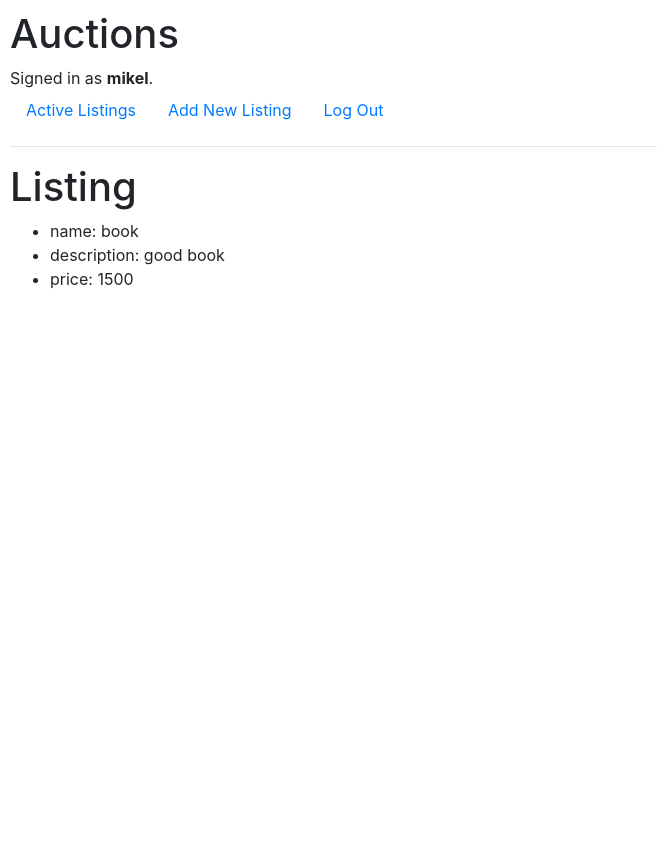
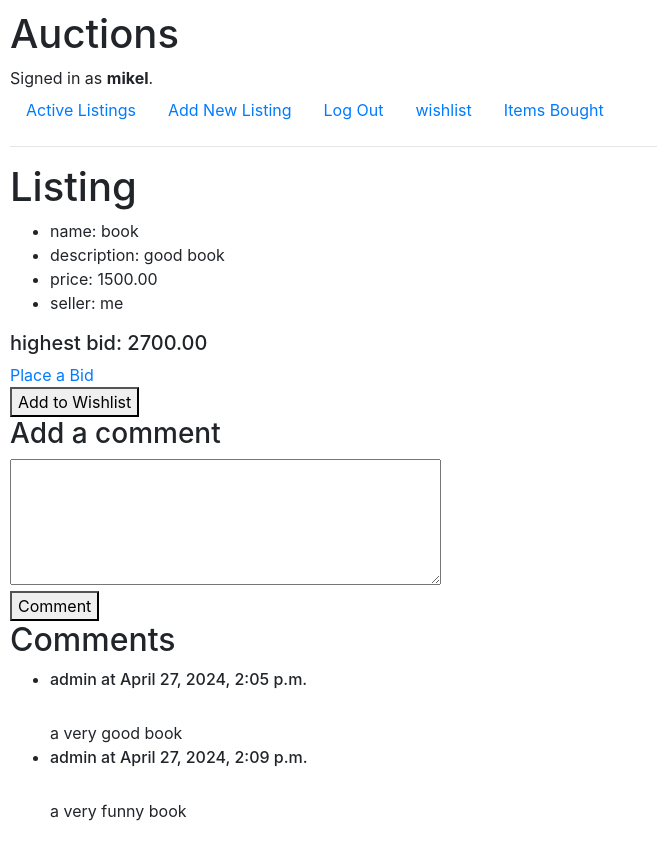
Before and after one commit to MikeB1996/commerce, a Django app: page /auction/1 in a window 1280 px wide. Shown: the whole page, without its empty margins (0-657 px from the left). Before the commit the page ends 289 px from the top, so only its background shows below. Run offline with Django 3.2, Linux system fonts and the light colour scheme; a user stored in the database is signed in; data comes from the database, SQL or seed files in the repository; both versions use the stored data as it was after the commit; some libraries are stand-ins or nearby versions.

Commit message:
brought the project to a "working" stage still missing a decent interface thought

```diff
--- a/auctions/models.py
+++ b/auctions/models.py
@@ -1,5 +1,6 @@
 from django.contrib.auth.models import AbstractUser
 from django.db import models
+from django.utils import timezone
 
 
 class User(AbstractUser):
@@ -8,10 +9,13 @@ class User(AbstractUser):
 class Auction_listings(models.Model):
     #id of the user inserting the listing should be automatically retrieved from the user account (table)
     userid = models.ForeignKey(User, on_delete=models.CASCADE, related_name="listings")
-    title = models.TextField( max_length = 50 )
+    title = models.CharField( max_length = 50 )
     description = models.TextField( max_length = 200 )
     #price in cents? i'll see in the future and change it in a more readable way
-    startingprice = models.IntegerField()
+    startingprice = models.DecimalField(max_digits=10, decimal_places=2)
+    active = models.BooleanField(default=True)
+    winner= models.ForeignKey(User, on_delete=models.SET_NULL, related_name="Auctions_won", blank=True, null=True)
+    finalPrice=models.DecimalField(max_digits=10, decimal_places=2, default=0)
     #image? to add
 
     def __str__(self):
@@ -24,7 +28,7 @@ class bids(models.Model):
     userid = models.ForeignKey(User, on_delete=models.CASCADE, related_name="bidsmade")
     #id of the listing the bid is for many to 1 relationship? the listing can have many bids
     listingid = models.ForeignKey(Auction_listings, on_delete=models.CASCADE, related_name="bidsreceived")
-    bidprice = models.IntegerField()
+    bidprice = models.DecimalField(max_digits=10, decimal_places=2)
 
     def __str__(self):
         return f"{self.userid} bids for: {self.listingid} an offer of: {self.bidprice/100}"
@@ -36,11 +40,16 @@ class comments(models.Model):
     commenttext = models.TextField( max_length = 200 )
     listingid = models.ForeignKey(Auction_listings, on_delete=models.CASCADE, related_name="commentsposted")
 
+    created_at = models.DateTimeField(auto_now_add=True)
+
     def __str__(self):
-        return f"{self.userid} comments: {self.commenttext} to: {self.listingid}"
+        return f"{self.userid} comments: {self.commenttext} to: {self.listingid} at: {self.created_at}"
 
 
 #da vedere bene se la relazione funziona
-class wishlist(models.Model):
+class Wishlist(models.Model):
     userid= models.ForeignKey(User, on_delete=models.CASCADE, related_name="wisher")
-    listingid= models.ForeignKey(Auction_listings, on_delete=models.CASCADE, related_name="wished")
+    itemid= models.ManyToManyField(Auction_listings)
+
+    def __str__(self):
+        return f"{self.userid.username}'s wishlist"
--- /dev/null
+++ b/auctions/templates/auctions/closeauction.html
@@ -0,0 +1,6 @@
+{% extends "auctions/layout.html" %}
+
+{% block body %}
+
+
+{% endblock %}
--- a/auctions/templates/auctions/layout.html
+++ b/auctions/templates/auctions/layout.html
@@ -27,6 +27,12 @@
                 <li class="nav-item">
                     <a class="nav-link" href="{% url 'logout' %}">Log Out</a>
                 </li>
+                <li class="nav-item">
+                    <a class="nav-link" href="{% url 'wishlist' %}">wishlist</a>
+                </li>
+                <li class="nav-item">
+                    <a class="nav-link" href="{% url 'myitemsBought' %}">Items Bought</a>
+                </li>
             {% else %}
                 <li class="nav-item">
                     <a class="nav-link" href="{% url 'login' %}">Log In</a>
--- a/auctions/templates/auctions/listing.html
+++ b/auctions/templates/auctions/listing.html
@@ -8,5 +8,61 @@
         <li>name: {{listing.title}}</li>
         <li>description: {{listing.description}} </li>
         <li>price: {{listing.startingprice}} </li>
+        <li>seller: {{listing.userid}}</li>
+    </ul>
+
+    {% if highestBid.bidprice %}
+        <h5>highest bid: {{highestBid.bidprice}}</h5>
+    {% else %}
+        <h5>No bids</h5>
+    {% endif %}
+
+    {% if user.is_authenticated and listing.active %}
+
+        <a href="{% url 'userbid' listing.id %}">Place a Bid</a>
+
+
+        <form method="post" action="{% url 'addwishlistpage' listing.id %}">
+            {% csrf_token %}
+            <button type="submit">Add to Wishlist</button>
+        </form>
+
+
+        {% if listing.userid == user %}
+            <form method="post" action="{% url 'endAuction' listing.id %}">
+                {% csrf_token %}
+                <button type="submit"> End Auction</button>
+            </form>
+        {% endif %}
+    {% endif %}
+
+    {% if listing.active == False %}
+        {% if listing.winner == user %}
+            <h1> you have won this auction</h1>
+        {% else %}
+            <h1>Winner: {{listing.winner}}</h1>
+        {% endif %}
+    {% endif %}
+
+
+    {% if user.is_authenticated and listing.active %}
+        <h3>Add a comment</h3>
+        <form method="post">
+            {% csrf_token %}
+            <textarea name="commenttext" cols="40" rows="5"></textarea>
+            <br>
+            <button type="submit">Comment</button>
+        </form>
+    {% endif %}
+    <h2>Comments</h2>
+    <ul>
+        {% for comment in comments %}
+            <li>
+                <h6>{{comment.userid.username}} at {{ comment.created_at }}</h6> <br>
+                {{ comment.commenttext }}
+            </li>
+        {% empty %}
+            <li>No comments for this listing</li>
+        {% endfor %}
     </ul>
 {% endblock %}
--- a/auctions/urls.py
+++ b/auctions/urls.py
@@ -8,6 +8,11 @@ urlpatterns = [
     path("logout", views.logout_view, name="logout"),
     path("register", views.register, name="register"),
     path("newlist", views.newlist, name="newlist"),
+    path("wish", views.wishlistpage, name="wishlist"),
+    path("itemsBought", views.boughtlist, name="myitemsBought"),
+    path("add/<int:listing_id>", views.add_wishlist, name="addwishlistpage"),
+    path("bidding/<int:listing_id>", views.add_bidding, name="userbid"),
+    path("close/<int:listing_id>", views.EndAuction, name="endAuction"),
     path("<int:listing_id>", views.listing, name="listing"),
-    path("<int:user_id>", views.wishlist, name="wishlistpage")
+
 ]
--- a/auctions/views.py
+++ b/auctions/views.py
@@ -1,11 +1,15 @@
 from django.contrib.auth import authenticate, login, logout
+from django.contrib.auth.decorators import login_required
+from django.contrib import messages
 from django.db import IntegrityError
 from django.http import HttpResponse, HttpResponseRedirect
 from django.shortcuts import render, redirect
 from django.urls import reverse
 from django import forms
+from django.core.exceptions import ObjectDoesNotExist
 
-from .models import User, Auction_listings
+
+from .models import User, Auction_listings, Wishlist, bids, comments
 
 
 def index(request):
@@ -13,6 +17,10 @@ def index(request):
         "listings": Auction_listings.objects.all()
     })
 
+def boughtlist(request):
+    return render(request, "auctions/itemsBought.html", {
+        "listings": Auction_listings.objects.all()
+    })
 
 def login_view(request):
     if request.method == "POST":
@@ -63,12 +71,13 @@ def register(request):
     else:
         return render(request, "auctions/register.html")
 
+#form to insert a new listing
 class newlistform(forms.ModelForm):
     class Meta:
         model=Auction_listings
         fields=["userid","title","description","startingprice"]
 
-
+#create a new item listing from the form
 def newlist(request):
     if request.method == "POST":
         form=newlistform(request.POST)
@@ -82,13 +91,121 @@ def newlist(request):
     })
 
 
+
+#wishlist implementation? da decidere come fare
+@login_required
+def wishlistpage(request):
+    try:
+        mywishlist = Wishlist.objects.get(userid=request.user)
+    except ObjectDoesNotExist:
+        mywishlist=None
+    if mywishlist:
+        return render(request, "auctions/wishlist.html", {
+            "wishlist": mywishlist.itemid.all()
+        })
+    else:
+        return render(request, "auctions/wishlist.html", {
+            "wishlist": mywishlist
+        })
+
+
+#add to wishlist implementation via a button in the item page
+@login_required
+def add_wishlist(request, listing_id):
+    listing= Auction_listings.objects.get(pk=listing_id)
+    wishlist, created=Wishlist.objects.get_or_create(userid=request.user)
+    wishlist.itemid.add(listing)
+    return redirect("listing", listing_id=listing_id)
+
+
+class bidding_form(forms.Form):
+    bidprice= forms.DecimalField(label="bid price", min_value=0.01)
+
+@login_required
+def add_bidding(request, listing_id):
+    #retrieving the listing with the given id from the db
+    listing=Auction_listings.objects.get(id=listing_id)
+    #retrieving the highest bid if it exists
+    highestBid=listing.bidsreceived.order_by("-bidprice").first()
+    #form stuff
+    if request.method=="POST":
+        #initializing a form variable that has inside the content of the form
+        form=bidding_form(request.POST)
+        if form.is_valid():
+            bidPrice=form.cleaned_data["bidprice"]
+            #checking if the bid inserted from the user is higher than the starting price and all the other bids if there are
+            if bidPrice > listing.startingprice and (not highestBid or bidPrice > highestBid.bidprice):
+                #creating a new instance and saving it to the db with the bid now that i've checked it is the highest
+                bid = bids.objects.create(listingid=listing, userid=request.user, bidprice=bidPrice)
+                return redirect("listing", listing_id=listing_id)
+    else:
+        form= bidding_form()
+    return render(request, "auctions/bidding.html", {
+        "listing":listing,
+        "form": form
+    })
+
+@login_required
+def EndAuction(request, listing_id):
+    #retrieving the listing with the given id from the db
+    listing=Auction_listings.objects.get(id=listing_id)
+    if request.user.is_authenticated and listing.userid == request.user and listing.active:
+        highest_bid= listing.bidsreceived.order_by("-bidprice").first()
+        #if highest bid exists so checking if i was able to retrieve it from the db
+        if highest_bid:
+            #set the winner of the bid
+            winner= highest_bid.userid
+            listing.winner=winner
+            listing.finalPrice=highest_bid
+            #set the listing as inactive so it doesn't show in the auction page
+            listing.active= False
+            listing.save()
+            #winning allert
+            messages.success(request, f"{winner} has won the auction for {listing.title}")
+
+            #redirect to the deactivated listing page
+            return redirect("listing", listing_id=listing.id)
+        else:
+            messages.error(request, "no bids placed for this item")
+    #error management when i finish setting the rest instead of just redirecting to the index... maybe
+    return redirect("index")
+
+#form declaration where to add comments?
+class commentForm (forms.ModelForm):
+    class Meta:
+        model = comments
+        fields = ["commenttext"]
+
+#render the page showing the listing of the item with the given id
 def listing(request, listing_id):
+    #retrieving the listing with the given id from the db
     listing=Auction_listings.objects.get(id=listing_id)
+    #retrieving the highest bid if it exists
+    highestBid=listing.bidsreceived.order_by("-bidprice").first()
+    #get comments
+    comments= listing.commentsposted.all()
+    form=commentForm()
+    if request.method== "POST":
+        form=commentForm(request.POST)
+        if form.is_valid():
+            #saving the comment but waiting to upload the save on the db to add the missing fields
+            comment = form.save(commit=False)
+            #assigning the current user id to the comment made
+            comment.userid = request.user
+            #assigning the current listing page id to the comment made
+            comment.listingid = listing
+            #uploading to the db
+            comment.save()
+            return redirect("listing", listing_id=listing_id)
+    #return the rendered page
     return render(request, "auctions/listing.html", {
-        "listing": listing
+        "listing": listing,
+        "highestBid": highestBid,
+        "comments": comments
     })
 
 
-def wishlist():
 
-    return
+#manage comments?
+def commentrender(request):
+    None
```
Also changed, not shown: auctions/templates/auctions/bidding.html (added, +15 -0 lines), auctions/templates/auctions/index.html (+5 -3 lines), auctions/templates/auctions/itemsBought.html (added, +16 -0 lines), auctions/templates/auctions/wishlist.html (+14 -1 lines), auctions/migrations/0004_wishlist.py (added), auctions/migrations/0005_alter_auction_listings_title_alter_bids_bidprice.py (added), auctions/migrations/0006_auction_listings_active.py (added), auctions/migrations/0007_auction_listings_winner.py (added), auctions/migrations/0008_alter_auction_listings_startingprice.py (added), auctions/migrations/0009_auction_listings_finalprice.py (added), auctions/migrations/0010_comments_created_at.py (added), auctions/static/auctions/styles.css (line endings or trailing spaces), db.sqlite3.
